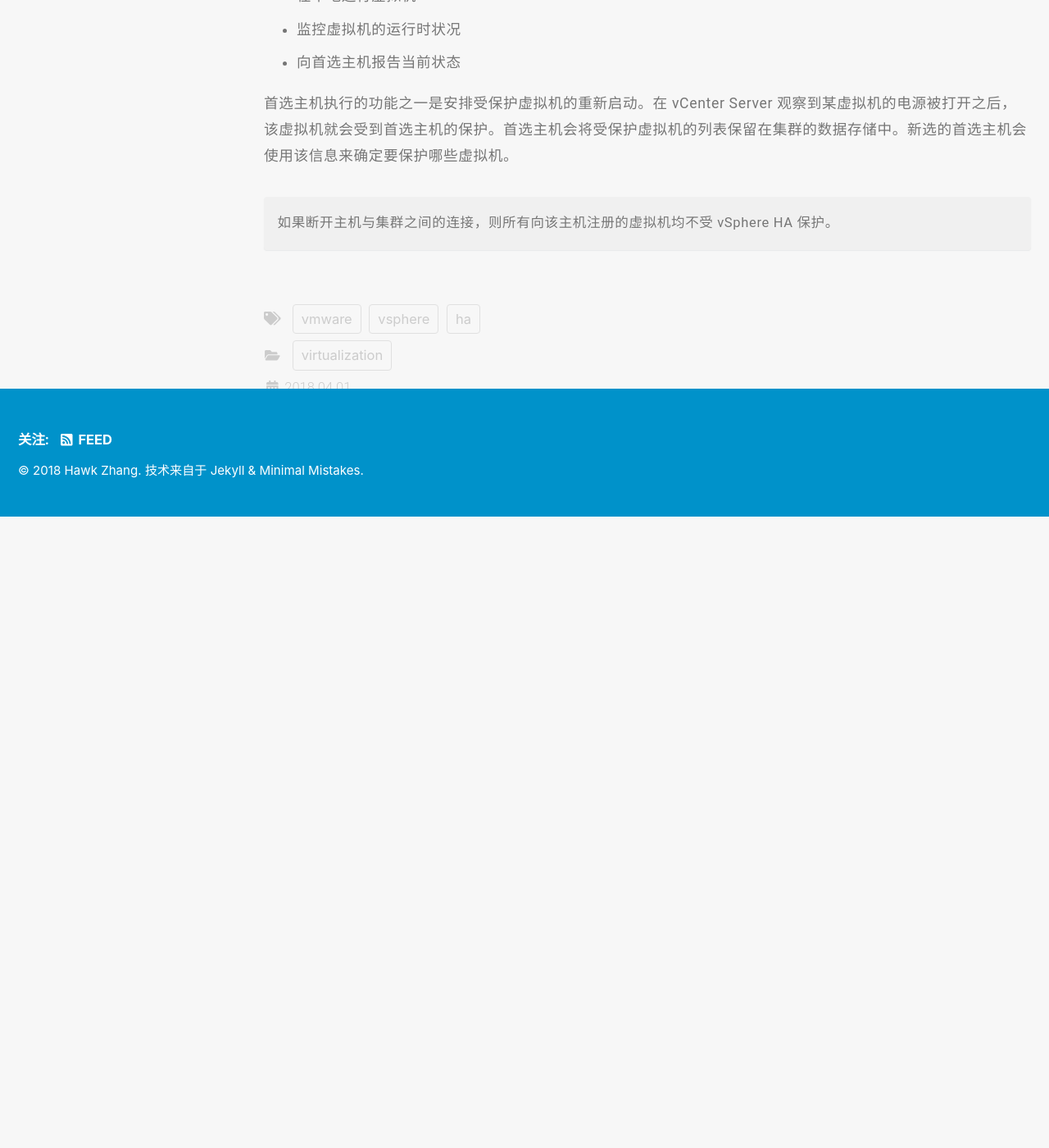
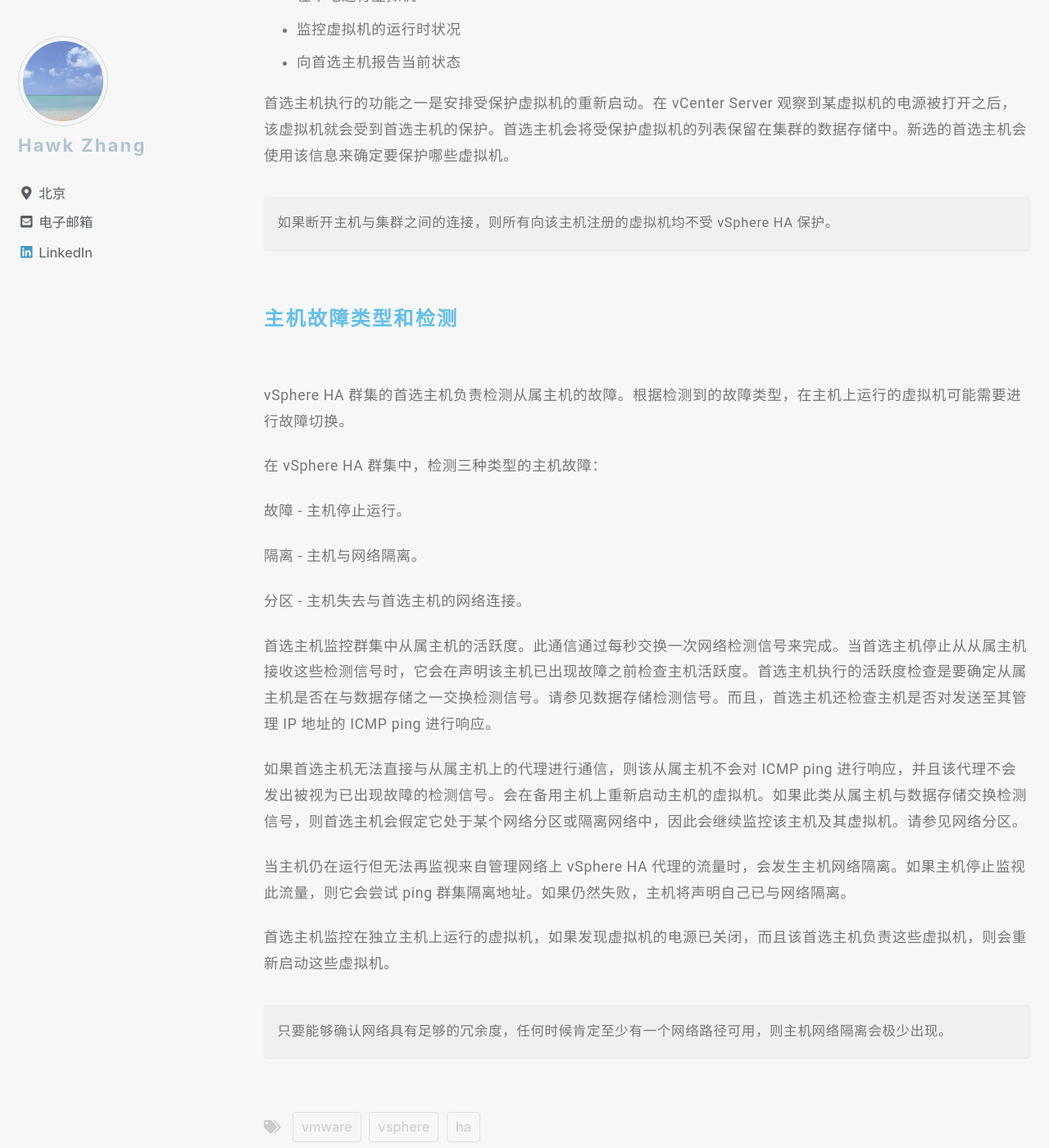
Before and after one commit to narru888/linotes_note, a Jekyll site: the page built from _posts/virtualizaion/2018-04-01-vsphere.ha.md, in a window 1280 px wide and 1400 px high, scrolled down 6938 px. Shown: the whole window at 82% size. Built offline with Jekyll 4.4.1, drawn with Linux system fonts in a browser that asks for light colours; nearby versions of some CDN libraries; a script that is not in the unit is left out; before the commit the page ends 7568 px from its top, so only the background shows below that.

Commit message:
update on 2018-11-29 10:49:01 CST

```diff
--- a/_posts/virtualizaion/2018-04-01-vsphere.ha.md
+++ b/_posts/virtualizaion/2018-04-01-vsphere.ha.md
@@ -166,6 +166,8 @@ vSphere HA 集群允许 ESXi 主机集合作为一个组协同工作，这些主
 
 
 
+
+
 ### vSphere HA 的工作方式
 
 vSphere HA 可以将虚拟机及其所驻留的主机集中在集群内，从而为虚拟机提供高可用性。集群中的主机均会受到监控，如果发生故障，故障主机上的虚拟机将在备用主机上重新启动。
@@ -199,3 +201,30 @@ vSphere HA 可以将虚拟机及其所驻留的主机集中在集群内，从而
 
 如果断开主机与集群之间的连接，则所有向该主机注册的虚拟机均不受 vSphere HA 保护。
 {: .notice}
+
+
+
+
+
+#### 主机故障类型和检测
+
+vSphere HA 群集的首选主机负责检测从属主机的故障。根据检测到的故障类型，在主机上运行的虚拟机可能需要进行故障切换。
+
+在 vSphere HA 群集中，检测三种类型的主机故障：
+
+故障 - 主机停止运行。
+
+隔离 - 主机与网络隔离。
+
+分区 - 主机失去与首选主机的网络连接。
+
+首选主机监控群集中从属主机的活跃度。此通信通过每秒交换一次网络检测信号来完成。当首选主机停止从从属主机接收这些检测信号时，它会在声明该主机已出现故障之前检查主机活跃度。首选主机执行的活跃度检查是要确定从属主机是否在与数据存储之一交换检测信号。请参见数据存储检测信号。而且，首选主机还检查主机是否对发送至其管理 IP 地址的 ICMP ping 进行响应。
+
+如果首选主机无法直接与从属主机上的代理进行通信，则该从属主机不会对 ICMP ping 进行响应，并且该代理不会发出被视为已出现故障的检测信号。会在备用主机上重新启动主机的虚拟机。如果此类从属主机与数据存储交换检测信号，则首选主机会假定它处于某个网络分区或隔离网络中，因此会继续监控该主机及其虚拟机。请参见网络分区。
+
+当主机仍在运行但无法再监视来自管理网络上 vSphere HA 代理的流量时，会发生主机网络隔离。如果主机停止监视此流量，则它会尝试 ping 群集隔离地址。如果仍然失败，主机将声明自己已与网络隔离。
+
+首选主机监控在独立主机上运行的虚拟机，如果发现虚拟机的电源已关闭，而且该首选主机负责这些虚拟机，则会重新启动这些虚拟机。
+
+只要能够确认网络具有足够的冗余度，任何时候肯定至少有一个网络路径可用，则主机网络隔离会极少出现。
+{: .notice}
```
